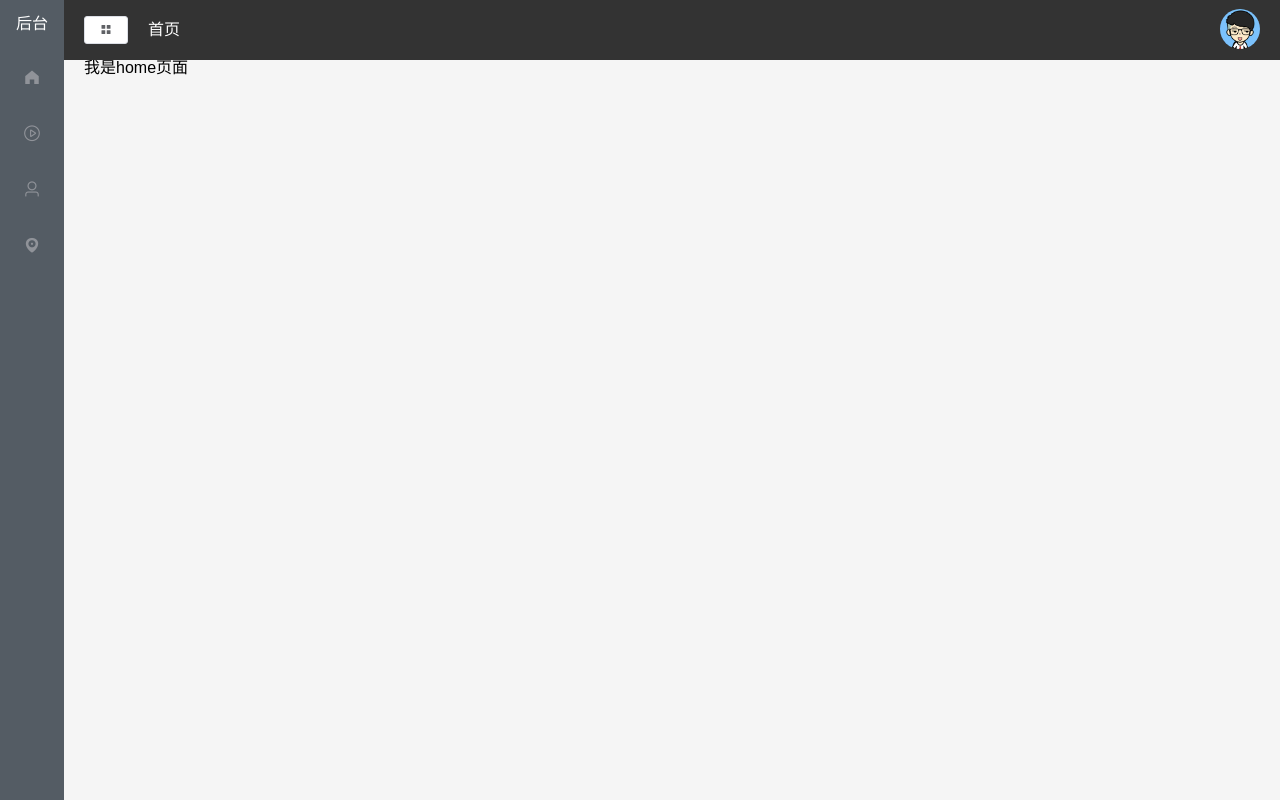
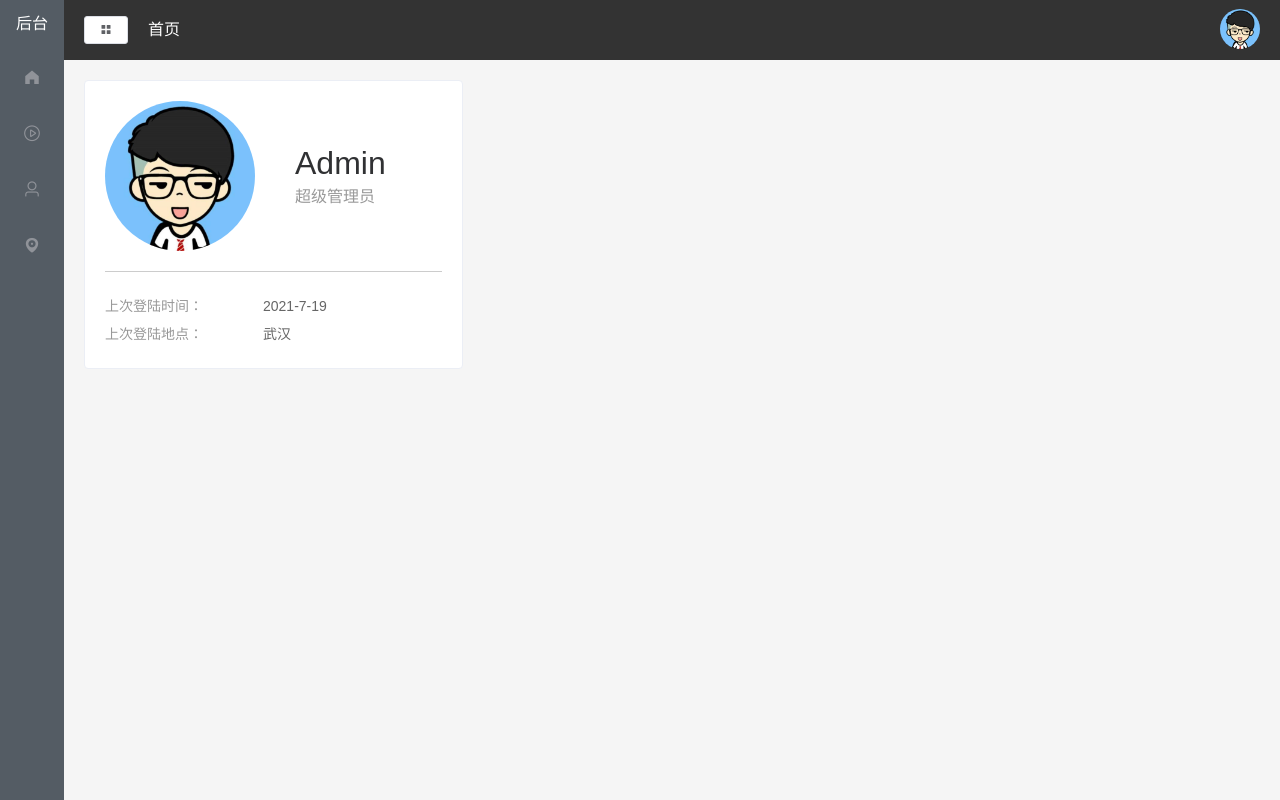
Before and after one commit to chinatsu1124/vue-manage, a Vue app: page /home in a window 1280 px wide. Built offline with nearby package versions, Linux system fonts and the light colour scheme.

Commit message:
home组件布局

```diff
--- a/src/main.js
+++ b/src/main.js
@@ -1,5 +1,5 @@
 import Vue from 'vue'
-import { Button, Select, Container, Header, Aside, Main, Menu, Submenu, MenuItemGroup, MenuItem, Dropdown, DropdownMenu, DropdownItem } from 'element-ui'
+import { Button, Select, Container, Header, Aside, Main, Menu, Submenu, MenuItemGroup, MenuItem, Dropdown, DropdownMenu, DropdownItem, Row, Col, Card } from 'element-ui'
 import App from './App.vue'
 import 'element-ui/lib/theme-chalk/index.css'
 import './assets/less/index.less'
@@ -19,6 +19,9 @@
 Vue.use(Dropdown)
 Vue.use(DropdownMenu)
 Vue.use(DropdownItem)
+Vue.use(Row)
+Vue.use(Col)
+Vue.use(Card)
 Vue.config.productionTip = false
 
 new Vue({
--- a/views/home/index.vue
+++ b/views/home/index.vue
@@ -1,13 +1,30 @@
 <template>
-    <div>我是home页面</div>
+  <el-row class="home" :gutter="20">
+    <el-col :span="8" style="margin-top: 20px">
+      <el-card shadow="hover">
+        <div class="user">
+          <img :src="userImg" />
+          <div class="userinfo">
+            <p class="name">Admin</p>
+            <p class="access">超级管理员</p>
+          </div>
+        </div>
+        <div class="login-info">
+          <p>上次登陆时间：<span>2021-7-19</span></p>
+          <p>上次登陆地点：<span>武汉</span></p>
+        </div>
+      </el-card>
+    </el-col>
+  </el-row>
 </template>
 
 <script>
 export default {
-    name: 'User',
-    data() {
-        return {}
-    }
-}
-
+  name: "User",
+  data() {
+    return {
+      userImg: require("@/assets/images/user.png"),
+    };
+  },
+};
 </script>
```
